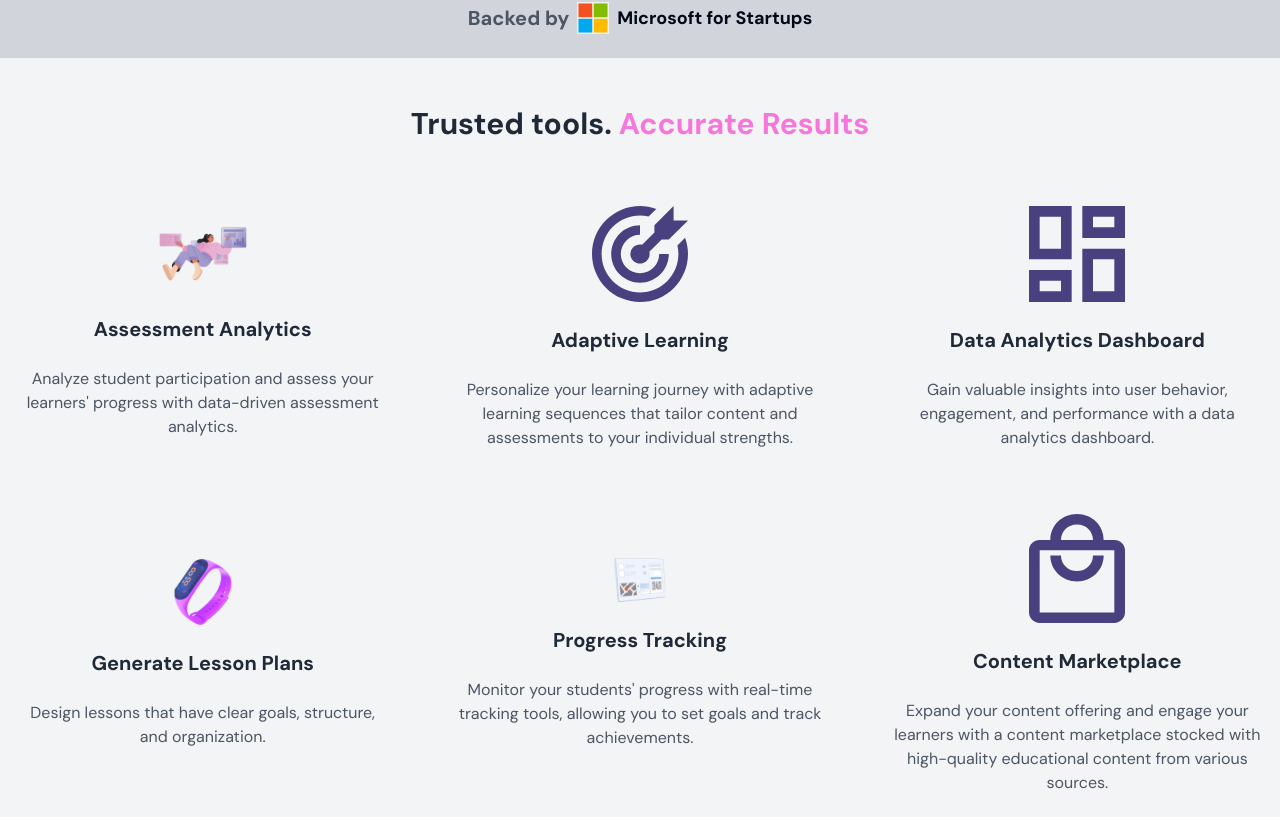
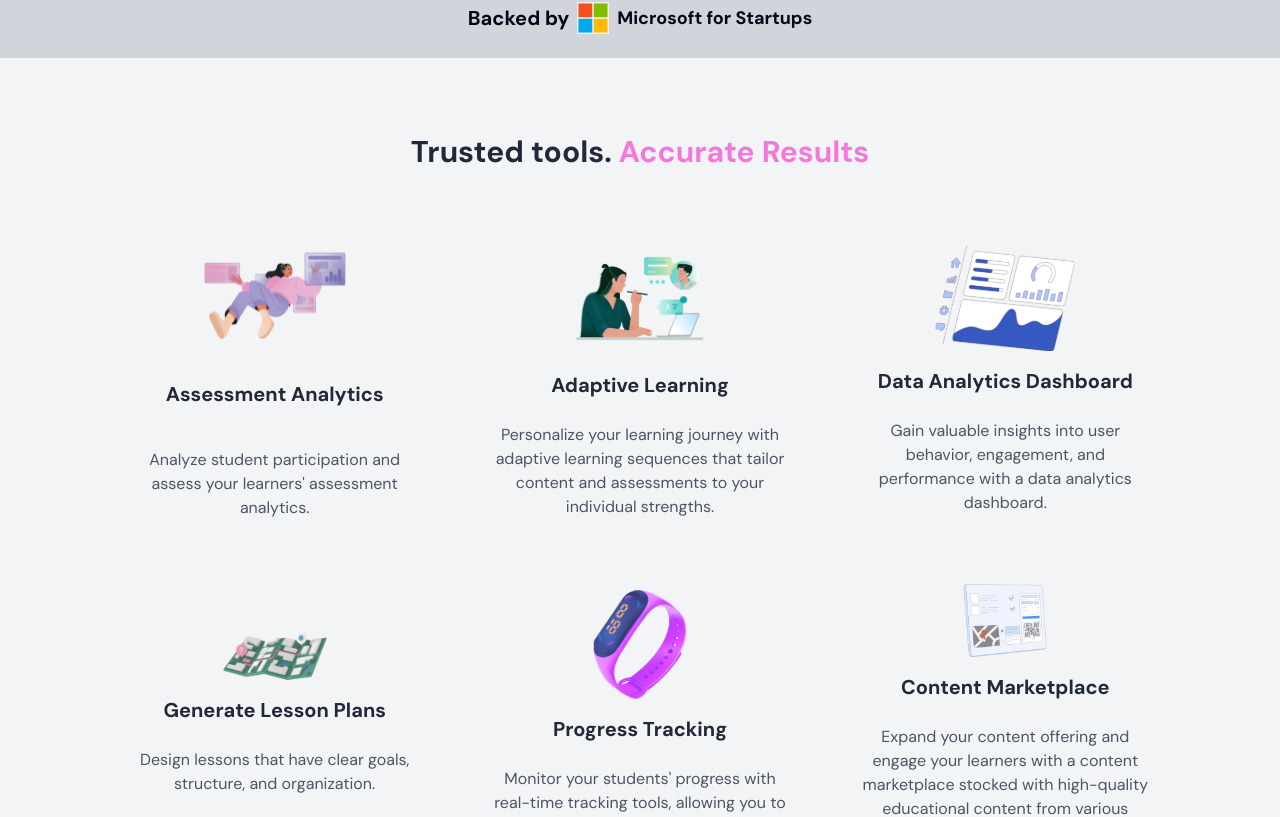
Before and after one commit to gTahidi/gTahidi-Beta, a Next.js app: page / in a window 1280 px wide. Shown: the part 1018-1835 px from the top of the page. Built offline with nearby package versions, Linux system fonts and the light colour scheme.

Commit message:
trusted_tools_done

```diff
--- a/components/Trusted.tsx
+++ b/components/Trusted.tsx
@@ -1,97 +1,98 @@
 import React from 'react';
 import Bars from '@/public/Woman-working.svg';
 import Progress from '@/public/checkout-window.svg';
-import Rectangle from '@/public/rectangle.svg';
-import Vector from '@/public/Vector.svg';
 import lesson from '@/public/healthtrackingwatch.svg';
-import Enterprise from '@/public/enterprise.svg';
+import Map from '@/public/trail-map.svg'
 import Image from 'next/image';
+import OnLine from '@/public/language-online.svg';
+import Dashboard from '@/public/dashboard-screen-app.svg'
+
 
 const FeatureSection: React.FC = () => {
   return (
-    <section className="bg-gray-100 py-12">
-      <div className="container mx-auto px-4">
-        <h2 className="text-3xl font-bold text-center text-gray-800 mb-16">
+    <section className="bg-gray-100 py-12 px-8">
+      <div className="container mx-auto px-20">
+        <h2 className="text-3xl font-bold text-center text-gray-800 mt-7 mb-16">
           Trusted tools. <span className='text-gtahidiPink'>Accurate Results</span>
         </h2>
-        <div className="grid grid-cols-1 md:grid-cols-2 lg:grid-cols-3 items-center gap-16">
+        <div className="grid grid-cols-1 md:grid-cols-2 lg:grid-cols-3 items-center gap-10">
           {/* Feature 1 */}
-          <div className="flex flex-col items-center space-y-6">
+          <div className="flex flex-col items-center space-y-6 transition  duration-300 ease-in-out transform hover:scale-105 rounded-xl  hover:shadow-xl hover:border hover:border-blue-200 hover:bg-gray-50">
             <Image
               src={Bars}
               alt="Assessment Analytics"
-              width={96}
-              height={96}
+              width={156}
+              height={156}
               layout="intrinsic"
             />
-            <h3 className="text-xl font-semibold text-gray-800">Assessment Analytics</h3>
-            <p className="text-gray-600 text-center">
-              Analyze student participation and assess your learners' progress with data-driven assessment analytics.
+            <h3 className="text-xl font-semibold text-gray-800 max-w-xs text-center">Assessment Analytics</h3>
+            <p className="text-gray-600 max-w-sm text-center mb-8 p-4">
+              Analyze student participation and assess your learners'  assessment analytics.
             </p>
           </div>
           {/* Feature 2 */}
-          <div className="flex flex-col items-center space-y-6">
+          <div className="flex flex-col items-center space-y-4 p-2 transition duration-300 ease-in-out transform hover:scale-105 rounded-xl  hover:shadow-xl hover:border hover:border-blue-200 hover:bg-gray-50">
           <Image
-                src={Vector}
+                src={OnLine}
                 alt="Bars"
                 className="text-blue-600"
-                width={96} // Set width as needed
-                height={96} // Set height as needed
+                width={156} // Set width as needed
+                height={156} // Set height as needed
             />            <h3 className="text-xl font-semibold text-gray-800">Adaptive Learning</h3>
-            <p className="text-gray-600 text-center">
+            <p className="text-gray-600 text-center p-2">
               Personalize your learning journey with adaptive learning sequences that tailor content and assessments to your individual strengths.
             </p>
           </div>
           {/* Feature 3 */}
-          <div className="flex flex-col items-center space-y-6">
+          <div className="flex flex-col items-center space-y-4 p-2 transition duration-300 ease-in-out transform hover:scale-105 rounded-xl  hover:shadow-xl hover:border hover:border-blue-200 hover:bg-gray-50">
           <Image
-                src={Rectangle}
+                src={Dashboard}
                 alt="Bars"
                 className="text-blue-600"
-                width={96} // Set width as needed
-                height={96} // Set height as needed
+                width={156} // Set width as needed
+                height={156} // Set height as needed
             />            <h3 className="text-xl font-semibold text-gray-800">Data Analytics Dashboard</h3>
-            <p className="text-gray-600 text-center">
+            <p className="text-gray-600 text-center p-2 ">
               Gain valuable insights into user behavior, engagement, and performance with a data analytics dashboard.
             </p>
           </div>
           {/* Feature 4 */}
-          <div className="flex flex-col items-center space-y-6">
+          <div className="flex flex-col items-center p-2 space-y-4 transition duration-300 ease-in-out transform hover:scale-105 rounded-xl  hover:shadow-xl hover:border hover:border-blue-200 hover:bg-gray-50">
+          <Image
+                src={Map}
+                alt="Bars"
+                className="text-blue-600"
+                width={300} // Set width as needed
+                height={200} // Set height as needed
+            />            <h3 className="text-xl font-semibold text-gray-800">Generate Lesson Plans</h3>
+            <p className="text-gray-600 text-center p-2">
+              Design lessons that have clear goals, structure, and organization.
+            </p>
+          </div>
+          {/* Feature 5 */}
+          <div className="flex flex-col items-center p-2 space-y-4 transition duration-300 ease-in-out transform hover:scale-105 rounded-xl  hover:shadow-xl hover:border hover:border-blue-200 hover:bg-gray-50">
           <Image
                 src={lesson}
                 alt="Bars"
                 className="text-blue-600"
-                width={96} // Set width as needed
-                height={96} // Set height as needed
-            />            <h3 className="text-xl font-semibold text-gray-800">Generate Lesson Plans</h3>
-            <p className="text-gray-600 text-center">
-              Design lessons that have clear goals, structure, and organization.
+                width={156} // Set width as needed
+                height={156} // Set height as needed
+            />            <h3 className="text-xl font-semibold text-gray-800">Progress Tracking</h3>
+            <p className="text-gray-600 text-center p-2">
+              Monitor your students' progress with real-time tracking tools, allowing you to set goals and track achievements.
             </p>
           </div>
-          {/* Feature 5 */}
-          <div className="flex flex-col items-center space-y-6">
+          {/* Feature 6 */}
+          <div className="flex flex-col items-center p-2 space-y-4 transition duration-300 ease-in-out transform hover:scale-105 rounded-xl  hover:shadow-xl hover:border hover:border-blue-200 hover:bg-gray-50">
           <Image
                 src={Progress}
                 alt="Bars"
                 className="text-blue-600"
-                width={96} // Set width as needed
-                height={96} // Set height as needed
-            />            <h3 className="text-xl font-semibold text-gray-800">Progress Tracking</h3>
-            <p className="text-gray-600 text-center">
-              Monitor your students' progress with real-time tracking tools, allowing you to set goals and track achievements.
-            </p>
-          </div>
-          {/* Feature 6 */}
-          <div className="flex flex-col items-center space-y-6">
-          <Image
-                src={Enterprise}
-                alt="Bars"
-                className="text-blue-600"
-                width={96} // Set width as needed
-                height={96} // Set height as needed
+                width={156} // Set width as needed
+                height={156} // Set height as needed
             />
             <h3 className="text-xl font-semibold text-gray-800">Content Marketplace</h3>
-            <p className="text-gray-600 text-center">
+            <p className="text-gray-600 text-center p-2">
               Expand your content offering and engage your learners with a content marketplace stocked with high-quality educational content from various sources.
             </p>
           </div>
--- a/components/microsoft.tsx
+++ b/components/microsoft.tsx
@@ -9,7 +9,7 @@ const BackedByMicrosoft: React.FC = () => {
   return (
     <div className="flex justify-center items-center h-20 bg-gray-300">
       <div className="text-center flex flex-row items-center space-x-2">
-        <p className="text-xl font-semibold text-gray-600">Backed by</p>
+        <p className="text-xl font-semibold">Backed by</p>
         <div className="inline-flex items-center">
           <Image
             src={Microsoft}
```
Also changed, not shown: public/microsoft.svg (added).
